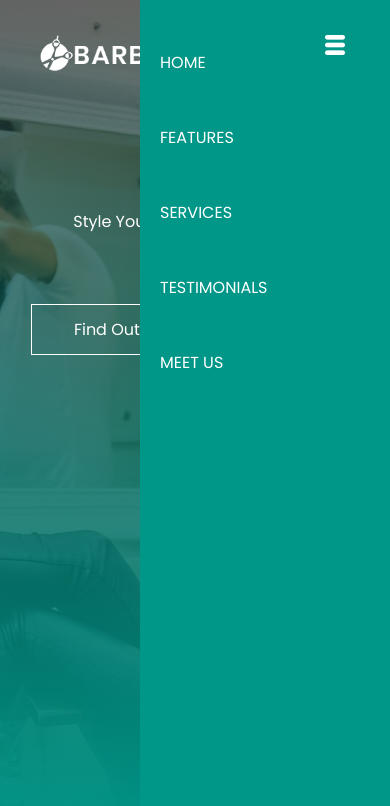
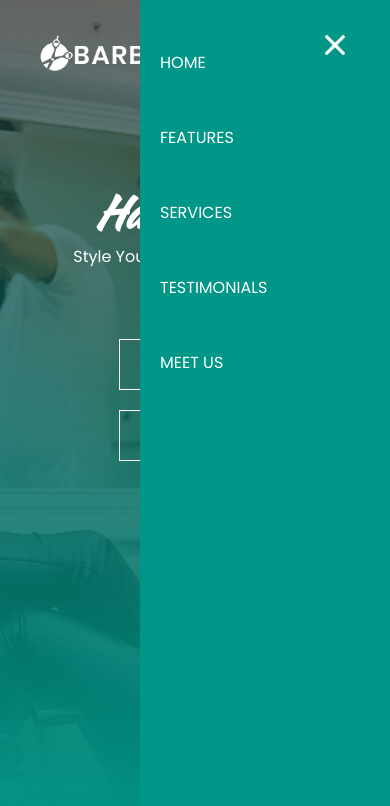
Before and after one commit to Armanhossain192588/Barber_Shop, a plain HTML site: page index.html in a window 390 px wide. Both pictures are taken after a click on the element 335 px from the left and 45 px from the top of the page. Drawn offline with Linux system fonts and the light colour scheme.

Commit message:
header section is completed

```diff
--- a/index.html
+++ b/index.html
@@ -41,9 +41,11 @@
         manuBtn.onclick = function(){
             if(sideNav.style.right == "-250px"){
                 sideNav.style.right = "0";
+                menu.src = "images/Barber_Shop_img/close.png"; // Correct image path
             }
             else{
                 sideNav.style.right = "-250px";
+                menu.src = "images/Barber_Shop_img/menu.png"; // Correct image path
             }
         }
     </script>
--- a/style.css
+++ b/style.css
@@ -102,3 +102,12 @@ nav ul li a {
     width: 20px;
     margin: 15px;
 }
+@media screen and (max-width: 770px) {
+    .banner-text h1{
+        font-size: 44px;
+    }
+    .banner-btn a{
+        display: block;
+        margin: 20px auto;
+    }
+}
```
